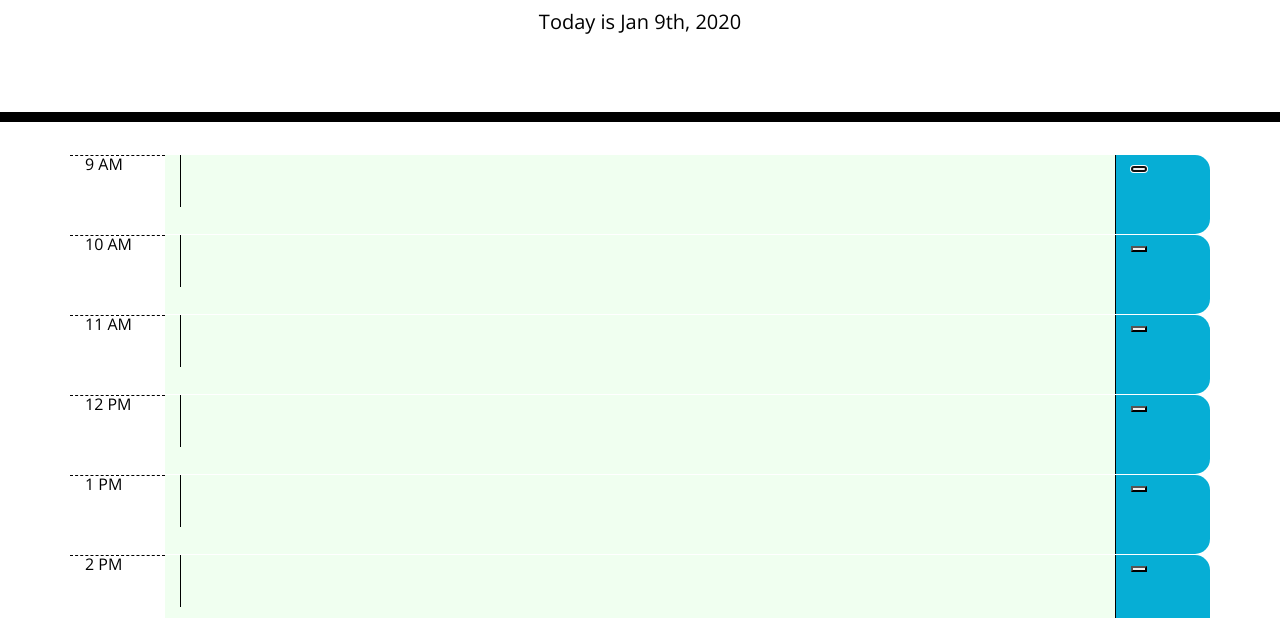
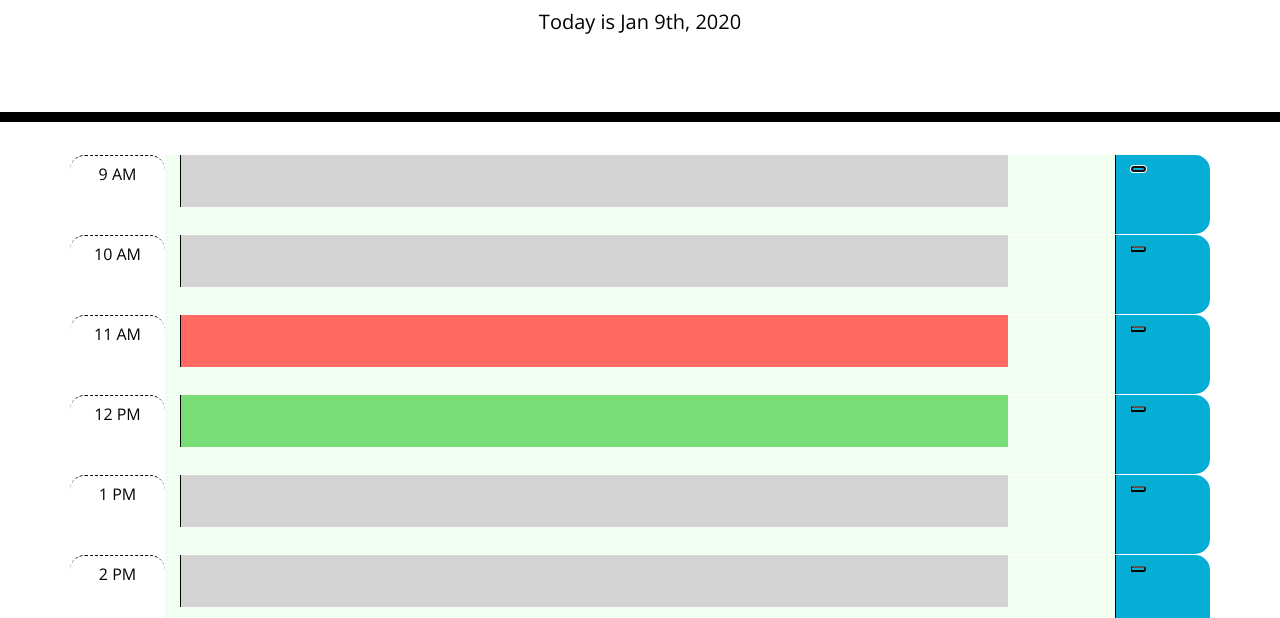
Before and after one commit to mhitchi/day-planner, a plain HTML site: page index.html in a window 1280 px wide. Both pictures are taken after a click on the button 1139 px from the left and 351 px from the top of the page. Shown: the part 182-800 px from the top of the page. Drawn offline with nearby package versions, Linux system fonts and the light colour scheme.

Commit message:
textarea changed based on time

```diff
--- a/assets/css/style.css
+++ b/assets/css/style.css
@@ -34,6 +34,7 @@ textarea{
 .time-block{
   text-align: center;
   border-radius: 15px;
+  padding: 10px;
 }
 
 .row {
@@ -80,9 +81,3 @@ textarea{
   width: 50px;
   height: 50px;
 }
-
-.icon {
-  background: url(../images/save-icon.png);
-  width: 50px;
-  height: 50px;
-}
--- a/assets/js/script.js
+++ b/assets/js/script.js
@@ -2,13 +2,21 @@
 
 //get DOM elements
 const currentDay = $('#currentDay');
+var currentHourPre = moment().format('H');
+console.log(currentHourPre);
 //const hour = $('hour');
 //const textArea = $('textarea');
 //const saveBtn = $('#saveButton');
 const container = $('.container');
 var textarea;
-var text;
+var inputTxt;
 var saveButton;
+//MAYBE
+var notesArr = ['','','','','','','','',''];
+var thisInput;
+var classNum;
+var idNum;
+
 
 //get date
 var date = moment().format('MMM Do, YYYY');
@@ -16,7 +24,7 @@ var date = moment().format('MMM Do, YYYY');
 currentDay.text("Today is " + date);
 
 //loop through hours 9-5 and create new row for each
-var hoursArr = ['9 AM','10 AM','11 AM','12 PM','1 PM','2 PM','3 PM','4 PM','5 PM'];
+var hoursArr = [9,10,11,12,1,2,3,4,5,6];
 for( var i = 0; i < hoursArr.length; i++ ) {
   var row = $('<div>');
   row.attr('class', 'row');
@@ -25,7 +33,13 @@ for( var i = 0; i < hoursArr.length; i++ ) {
   hourCol.attr('class', 'col-xs-2 col-md-1 hour');
     //make p tag and fill with corresponding hour, append to hourCol
     var p = $('<p>');
-    p.text(hoursArr[i]);
+      if( i >= 3 ){
+        p.text(hoursArr[i] + " PM");
+      } else {
+        p.text(hoursArr[i] + " AM");
+      }
+
+    hourCol.addClass('time-block');
     hourCol.append(p);
   row.append(hourCol);
 
@@ -33,6 +47,9 @@ for( var i = 0; i < hoursArr.length; i++ ) {
   textCol.attr('class', 'col-xs-8 col-md-10 textarea');
     //make text area
     textarea = $('<textarea>');
+    var rowNum = i;
+    //textarea.addClass(rowNum);
+    textarea.attr('id', i);
     textCol.append(textarea);
   row.append(textCol);
 
@@ -40,23 +57,67 @@ for( var i = 0; i < hoursArr.length; i++ ) {
   saveCol.attr('class', 'col-xs-2 col-md-1 saveBtn');
     //make save button
     saveButton = $('<button>');
+    //saveButton.addClass(rowNumStr);
+    saveButton.addClass('saveBtn');
+    saveButton.attr('data-index', i);
     saveCol.append(saveButton);
   row.append(saveCol);
 
-//TODO save button stores text input locally
-saveButton.on('click', makeNote);
+  //change color of textarea based on past present or future class
+  function getHour() {
+    var currentHour;
+    if( currentHourPre > 12 ){
+      currentHour = currentHourPre - 12;
+    } else {
+      currentHour = currentHourPre;
+    }
+    if( hoursArr[i] === currentHour ){
+      textarea.addClass('present');
+    } else if( hoursArr[i] < currentHour ){
+      textarea.addClass('past');
+    } else if( hoursArr[i] > currentHour ){
+      textarea.addClass('future');
+    }
 
-function makeNote(i) {
-  text = $('textarea').val();
-  localStorage.setItem('note', text);
-  localStorage.setItem('time', hoursArr[i]);
+  }
+
+  getHour();
+
+  //save button stores text input locally
+  saveButton.on('click', makeNote);
+
+  function makeNote(button_id) {
+    var btn = $((this).attr('data-index'));
+
+    localStorage.setItem('hour', $('#' + btn));
+
+    //TODO get thisInput for each button
+    //get class of this row
+    //idNum =
+    //inputTxt = $('#'+ i).val();
+
+    // classNum = $("textarea").attr('class', i);
+    // inputTxt = classNum.val();
+    //console.log(inputTxt);
+    // notesArr.splice(i, 0, classNum);
+    //console.log(notesArr);
+    //notesArr.push(inputTxt);
+    localStorage.setItem('notesArr', JSON.stringify(notesArr));
 }
 
 //TODO get text input from local storage and fill
 function showNote() {
-
+  // if( inputTxt !== "" ){
+    //var fill = JSON.parse(localStorage.getItem(notesArr));
+    //textarea.attr('placeholder', fill);
+  //   //var fill = localStorage.getItem(inputTxt);
+  //   // textarea.attr('placeholder', fill);
+  // } else if( inputTxt == "" ){
+  //   console.log('nope');
+  // }
 }
 
+showNote();
   //append row to container
   container.append(row);
 }
```
